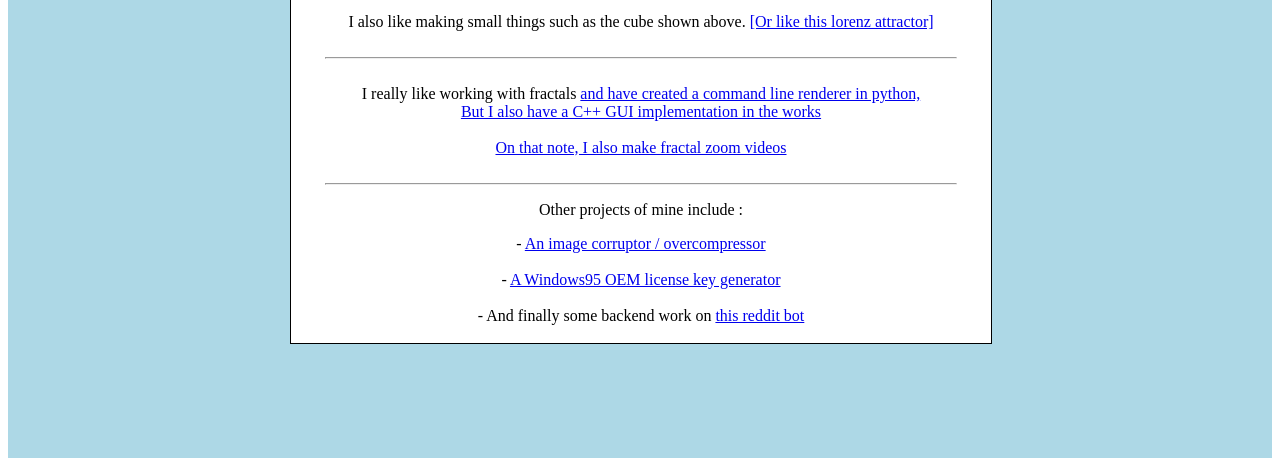
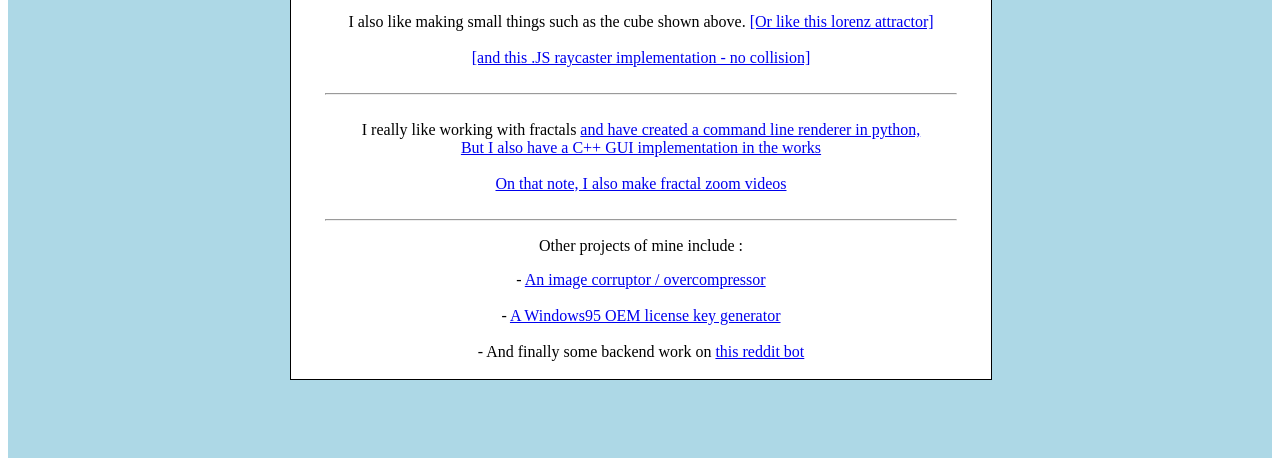
Before and after one commit to BrendanScott105/BrendanScott105.github.io, a plain HTML site: page index.html in a window 1280 px wide. Shown: the part 334-800 px from the top of the page. Drawn offline with Linux system fonts and the light colour scheme.

Commit message:
Update index.html

```diff
--- a/index.html
+++ b/index.html
@@ -56,6 +56,9 @@ l(); z.stroke()});
 <a href="/lorenz.html">[Or like this lorenz attractor]</a>
 <br>
 <br>
+<a href="/caster.html">[and this .JS raycaster implementation - no collision]</a>
+<br>
+<br>
 <hr width=90%  align=center>
 <br>
 <td><nobr><i class="flag-bfh-ES"></i>I really like working with fractals</nobr></td>
```
